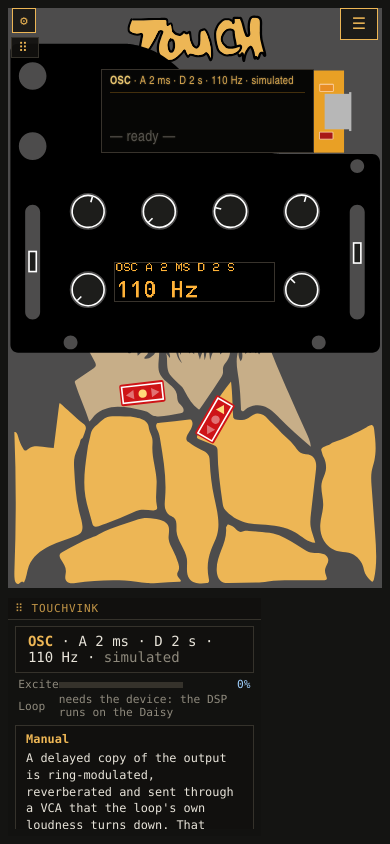
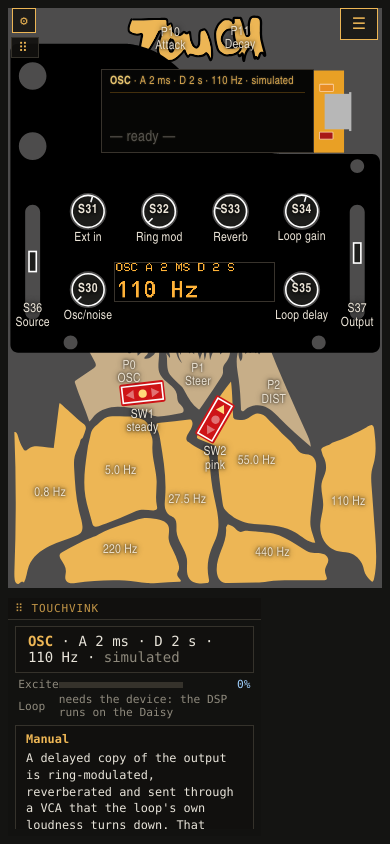
Before and after one commit to jonwaterschoot/TouchVink, a website built with Vite: page webmanual/index.html in a window 390 px wide. Built offline with nearby package versions, Linux system fonts and the light colour scheme; a web font is replaced by a local one.

Commit message:
Web manual: normal default drawing size, labels on by default
Cap the drawing at 720 px tall on larger screens (phones keep the full
width), and start in full-label mode.

Co-Authored-By: Claude Opus 5.5 <noreply@anthropic.com>

```diff
--- a/webmanual/src/panel/labels.ts
+++ b/webmanual/src/panel/labels.ts
@@ -72,7 +72,7 @@ export class Labels {
   private logEl: HTMLDivElement;
   private log: { key: string; html: string }[] = [];
   private staticWrap: HTMLDivElement;
-  private overlayMode: OverlayMode = 'dynamic';
+  private overlayMode: OverlayMode = 'full';  // labels on until the reader turns them off
   private focus: Focus | null = null;
   private hlTarget: Element | null = null;
   private lastSteerCount = -1;
--- a/webmanual/src/style.css
+++ b/webmanual/src/style.css
@@ -69,6 +69,10 @@ body.transparent {
 #panel-wrap svg {
   width: 100%;
   height: 100%;
+  /* A comfortable default size rather than the whole screen height; pinch,
+     scroll or the grip still zoom it (layout.ts). The phone rule below lifts
+     this, since there the drawing should use the full width. */
+  max-height: 720px;
   /* pads use pointer capture; don't let touches scroll/zoom or long-press */
   touch-action: none;
 }
```
